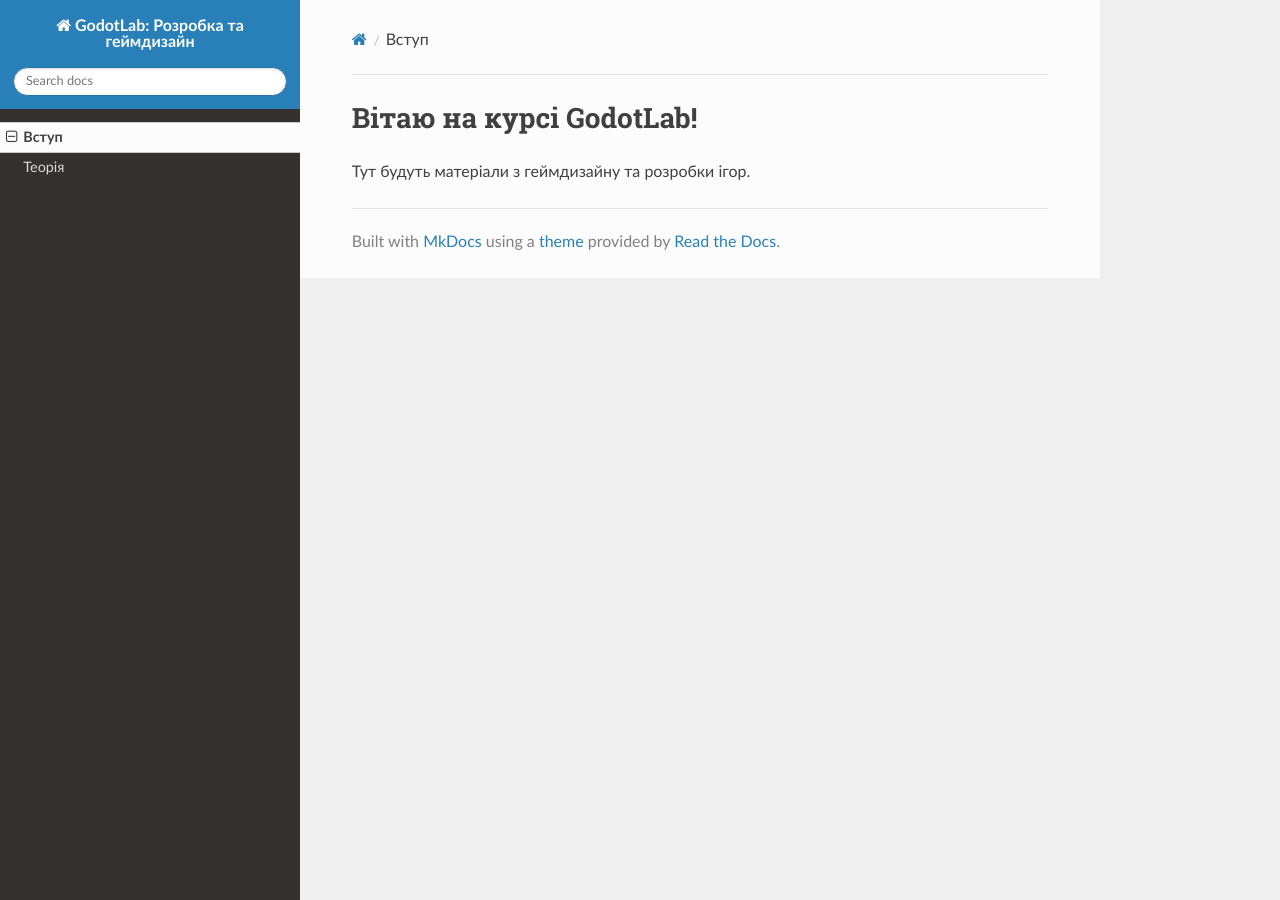
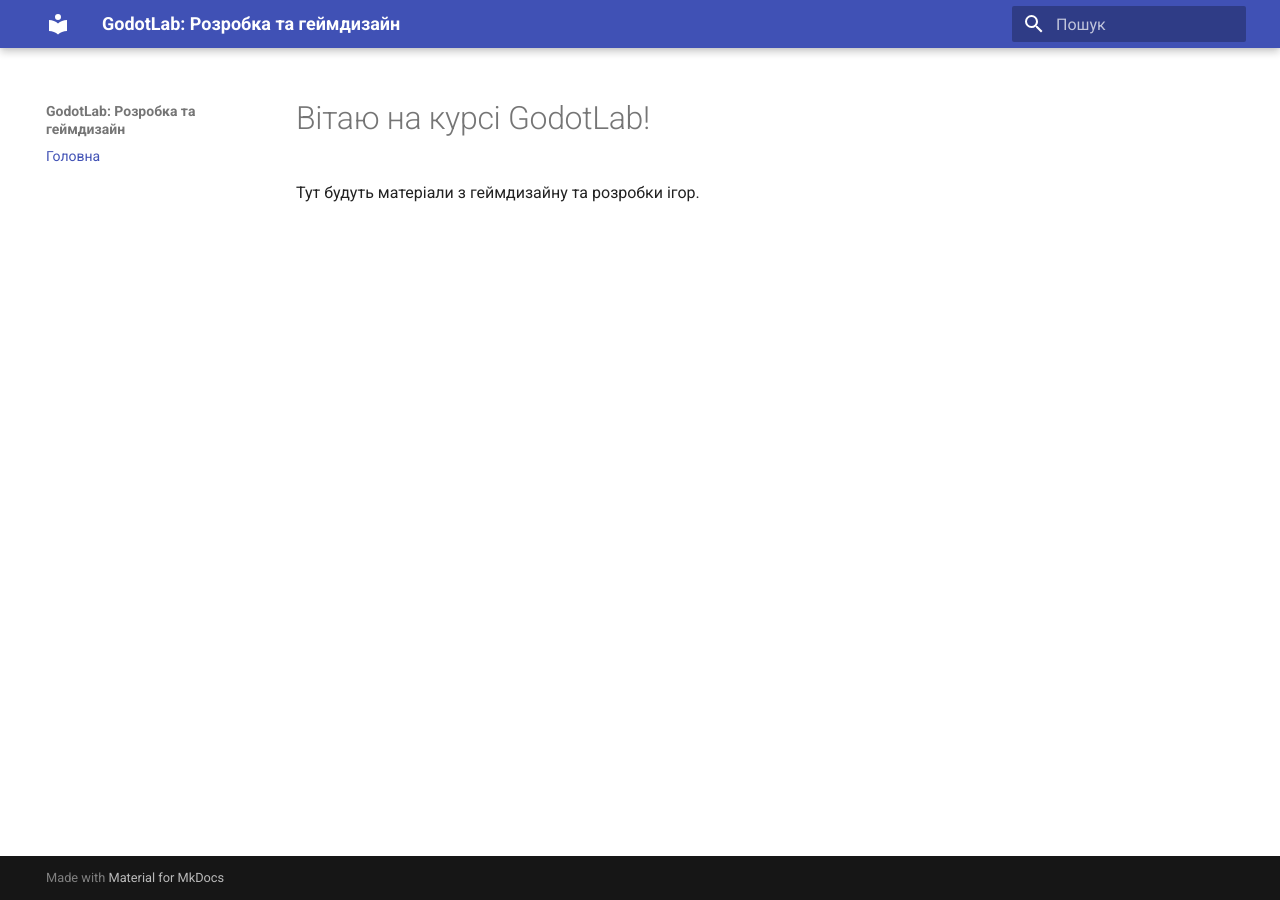
Before and after one commit to Valik31/godotlab-ua, an MkDocs documentation site: the page built from docs/index.md, in a window 1280 px wide. Built offline with MkDocs 1.6.1 and Material for MkDocs 9.7.7, drawn with Linux system fonts in a browser that asks for light colours; nearby versions of some CDN libraries.

Commit message:
Change theme to Material and update navigation
Updated theme settings and navigation structure.

```diff
--- a/mkdocs.yml
+++ b/mkdocs.yml
@@ -1,6 +1,8 @@
 site_name: "GodotLab: Розробка та геймдизайн"
-theme: readthedocs
+
+theme:
+  name: material
+  language: uk
 
 nav:
-  - Вступ: index.md
-  - Теорія: theory.md
+  - Головна: index.md
```
